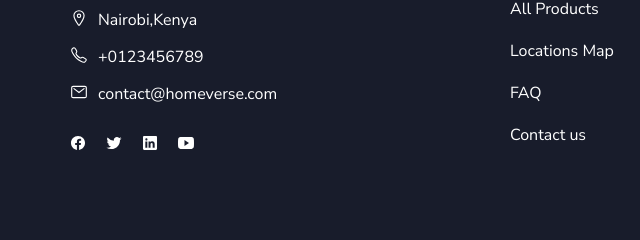
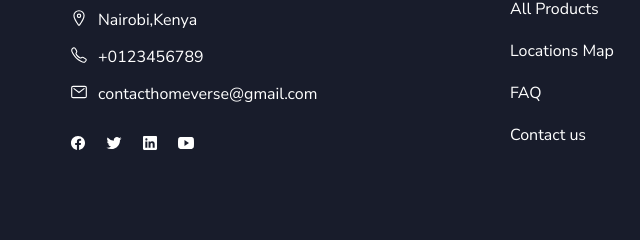
Before and after one commit to akamrannicole/Phase1Project, a website: page index.html in a window 1280 px wide. Shown: the part 5369-5609 px from the top of the page, 0-640 px from the left. Drawn offline with nearby package versions, Linux system fonts and the light colour scheme.

Commit message:
email changed

```diff
--- a/index.html
+++ b/index.html
@@ -1215,7 +1215,7 @@
               <a href="mailto:contact@homeverse.com" class="contact-link">
                 <ion-icon name="mail-outline"></ion-icon>
 
-                <span>contact@homeverse.com</span>
+                <span>contacthomeverse@gmail.com</span>
               </a>
             </li>
 
```
